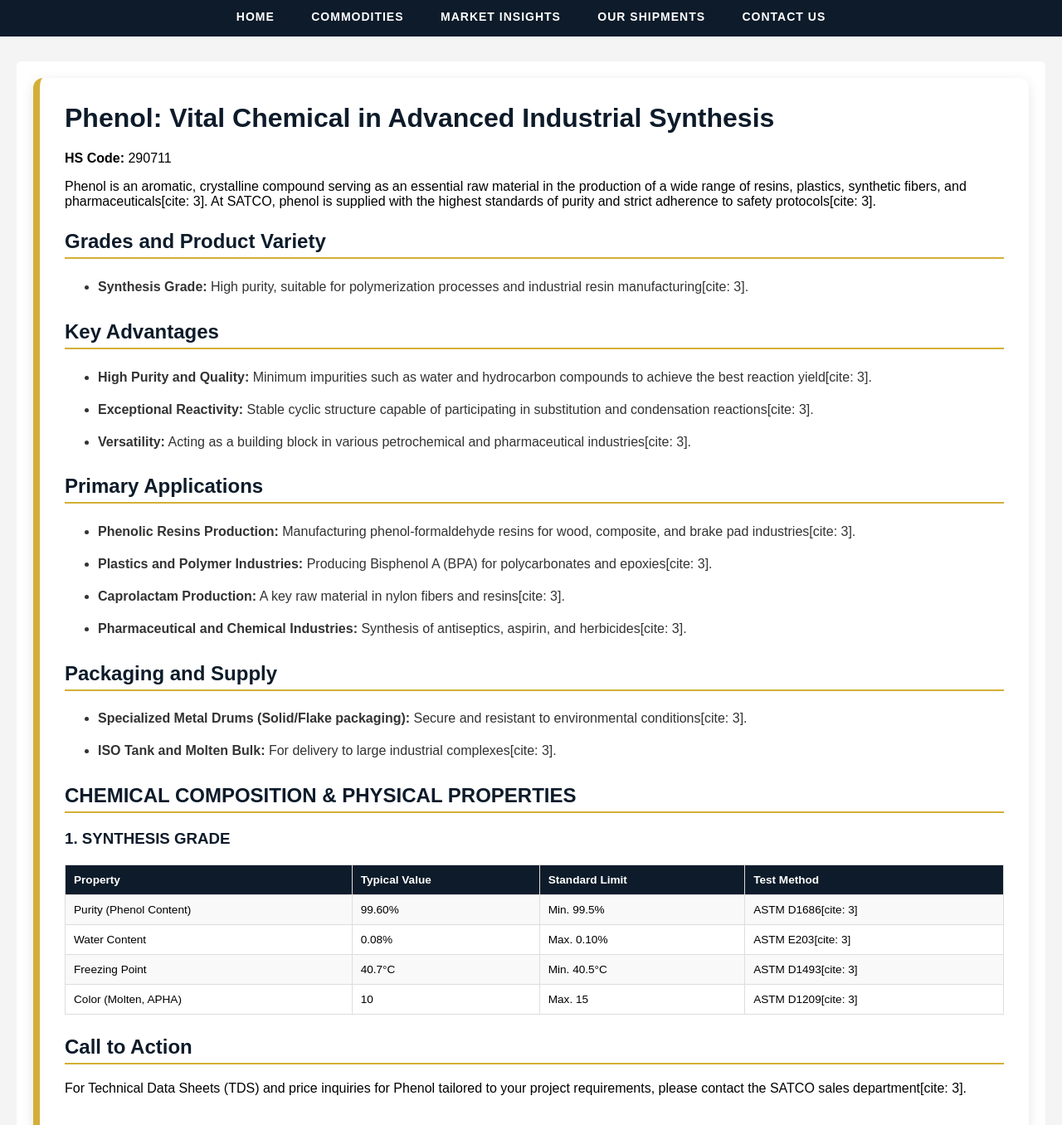
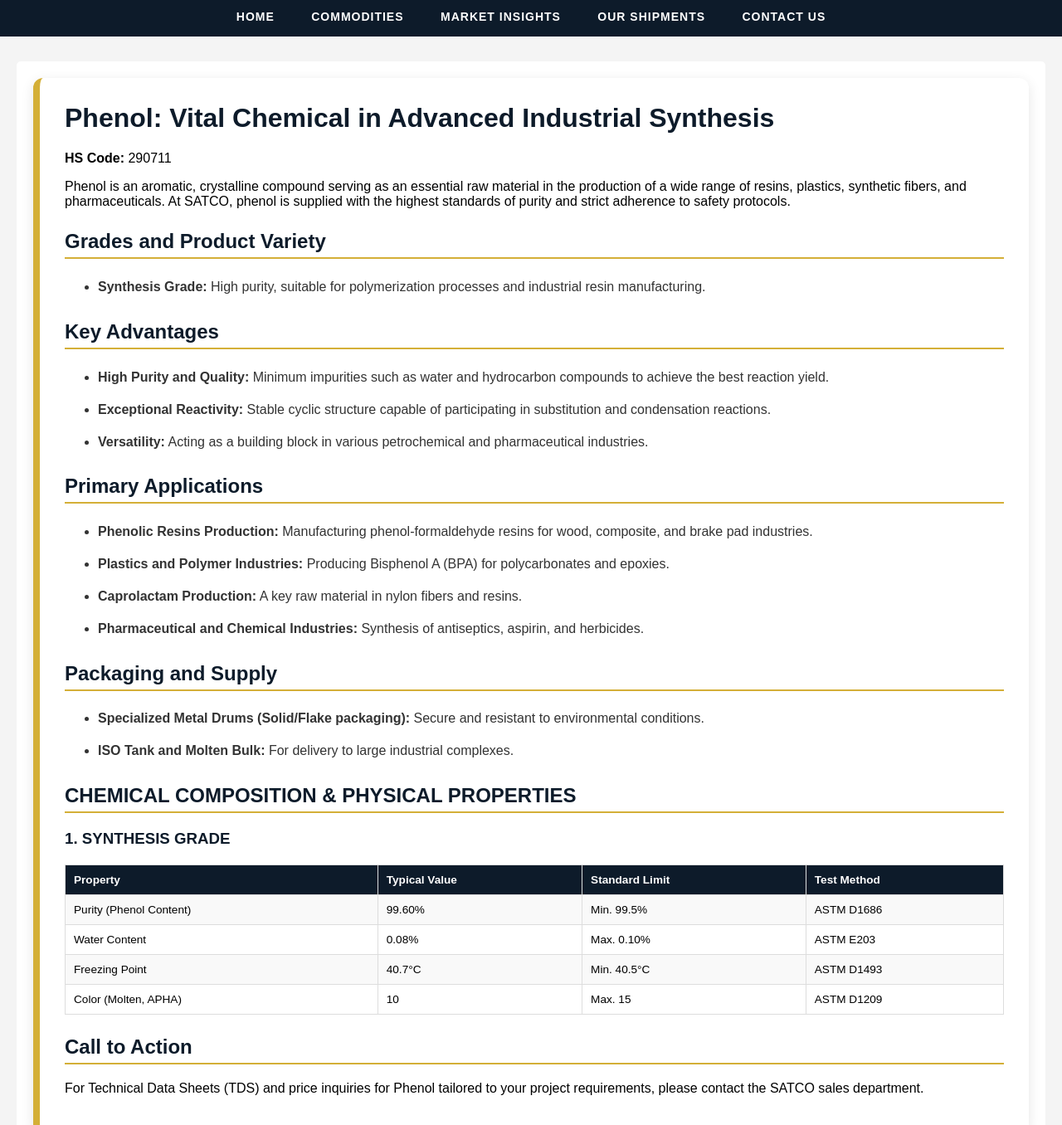
Before and after one commit to satco-petrochemical/satco-petrochemical.github.io, a Jekyll site: the page built from products/phenol/index.html, in a window 1280 px wide and 1400 px high, scrolled down 310 px, cut to the strip 44-1400 px from the top of the window. Shown: the whole strip at 83% size. Built offline with Jekyll 4.4.1, drawn with Linux system fonts in a browser that asks for light colours.

Commit message:
Update index.html

```diff
--- a/products/phenol/index.html
+++ b/products/phenol/index.html
@@ -27,32 +27,32 @@ title: Phenol | SATCO Petrochemical
 <div class="content-card">
   <h1>Phenol: Vital Chemical in Advanced Industrial Synthesis</h1>
   <p><b>HS Code:</b> 290711</p>
-  <p>Phenol is an aromatic, crystalline compound serving as an essential raw material in the production of a wide range of resins, plastics, synthetic fibers, and pharmaceuticals[cite: 3]. At SATCO, phenol is supplied with the highest standards of purity and strict adherence to safety protocols[cite: 3].</p>
+  <p>Phenol is an aromatic, crystalline compound serving as an essential raw material in the production of a wide range of resins, plastics, synthetic fibers, and pharmaceuticals. At SATCO, phenol is supplied with the highest standards of purity and strict adherence to safety protocols.</p>
 
   <h2>Grades and Product Variety</h2>
   <ul>
-    <li><b>Synthesis Grade:</b> High purity, suitable for polymerization processes and industrial resin manufacturing[cite: 3].</li>
+    <li><b>Synthesis Grade:</b> High purity, suitable for polymerization processes and industrial resin manufacturing.</li>
   </ul>
 
   <h2>Key Advantages</h2>
   <ul>
-    <li><b>High Purity and Quality:</b> Minimum impurities such as water and hydrocarbon compounds to achieve the best reaction yield[cite: 3].</li>
-    <li><b>Exceptional Reactivity:</b> Stable cyclic structure capable of participating in substitution and condensation reactions[cite: 3].</li>
-    <li><b>Versatility:</b> Acting as a building block in various petrochemical and pharmaceutical industries[cite: 3].</li>
+    <li><b>High Purity and Quality:</b> Minimum impurities such as water and hydrocarbon compounds to achieve the best reaction yield.</li>
+    <li><b>Exceptional Reactivity:</b> Stable cyclic structure capable of participating in substitution and condensation reactions.</li>
+    <li><b>Versatility:</b> Acting as a building block in various petrochemical and pharmaceutical industries.</li>
   </ul>
 
   <h2>Primary Applications</h2>
   <ul>
-    <li><b>Phenolic Resins Production:</b> Manufacturing phenol-formaldehyde resins for wood, composite, and brake pad industries[cite: 3].</li>
-    <li><b>Plastics and Polymer Industries:</b> Producing Bisphenol A (BPA) for polycarbonates and epoxies[cite: 3].</li>
-    <li><b>Caprolactam Production:</b> A key raw material in nylon fibers and resins[cite: 3].</li>
-    <li><b>Pharmaceutical and Chemical Industries:</b> Synthesis of antiseptics, aspirin, and herbicides[cite: 3].</li>
+    <li><b>Phenolic Resins Production:</b> Manufacturing phenol-formaldehyde resins for wood, composite, and brake pad industries.</li>
+    <li><b>Plastics and Polymer Industries:</b> Producing Bisphenol A (BPA) for polycarbonates and epoxies.</li>
+    <li><b>Caprolactam Production:</b> A key raw material in nylon fibers and resins.</li>
+    <li><b>Pharmaceutical and Chemical Industries:</b> Synthesis of antiseptics, aspirin, and herbicides.</li>
   </ul>
 
   <h2>Packaging and Supply</h2>
   <ul>
-    <li><b>Specialized Metal Drums (Solid/Flake packaging):</b> Secure and resistant to environmental conditions[cite: 3].</li>
-    <li><b>ISO Tank and Molten Bulk:</b> For delivery to large industrial complexes[cite: 3].</li>
+    <li><b>Specialized Metal Drums (Solid/Flake packaging):</b> Secure and resistant to environmental conditions.</li>
+    <li><b>ISO Tank and Molten Bulk:</b> For delivery to large industrial complexes.</li>
   </ul>
 
   <h2>CHEMICAL COMPOSITION & PHYSICAL PROPERTIES</h2>
@@ -60,12 +60,12 @@ title: Phenol | SATCO Petrochemical
   <h3>1. SYNTHESIS GRADE</h3>
   <table>
     <tr><th>Property</th><th>Typical Value</th><th>Standard Limit</th><th>Test Method</th></tr>
-    <tr><td>Purity (Phenol Content)</td><td>99.60%</td><td>Min. 99.5%</td><td>ASTM D1686[cite: 3]</td></tr>
-    <tr><td>Water Content</td><td>0.08%</td><td>Max. 0.10%</td><td>ASTM E203[cite: 3]</td></tr>
-    <tr><td>Freezing Point</td><td>40.7°C</td><td>Min. 40.5°C</td><td>ASTM D1493[cite: 3]</td></tr>
-    <tr><td>Color (Molten, APHA)</td><td>10</td><td>Max. 15</td><td>ASTM D1209[cite: 3]</td></tr>
+    <tr><td>Purity (Phenol Content)</td><td>99.60%</td><td>Min. 99.5%</td><td>ASTM D1686</td></tr>
+    <tr><td>Water Content</td><td>0.08%</td><td>Max. 0.10%</td><td>ASTM E203</td></tr>
+    <tr><td>Freezing Point</td><td>40.7°C</td><td>Min. 40.5°C</td><td>ASTM D1493</td></tr>
+    <tr><td>Color (Molten, APHA)</td><td>10</td><td>Max. 15</td><td>ASTM D1209</td></tr>
   </table>
 
   <h2>Call to Action</h2>
-  <p>For Technical Data Sheets (TDS) and price inquiries for Phenol tailored to your project requirements, please contact the SATCO sales department[cite: 3].</p>
+  <p>For Technical Data Sheets (TDS) and price inquiries for Phenol tailored to your project requirements, please contact the SATCO sales department.</p>
 </div>
```
